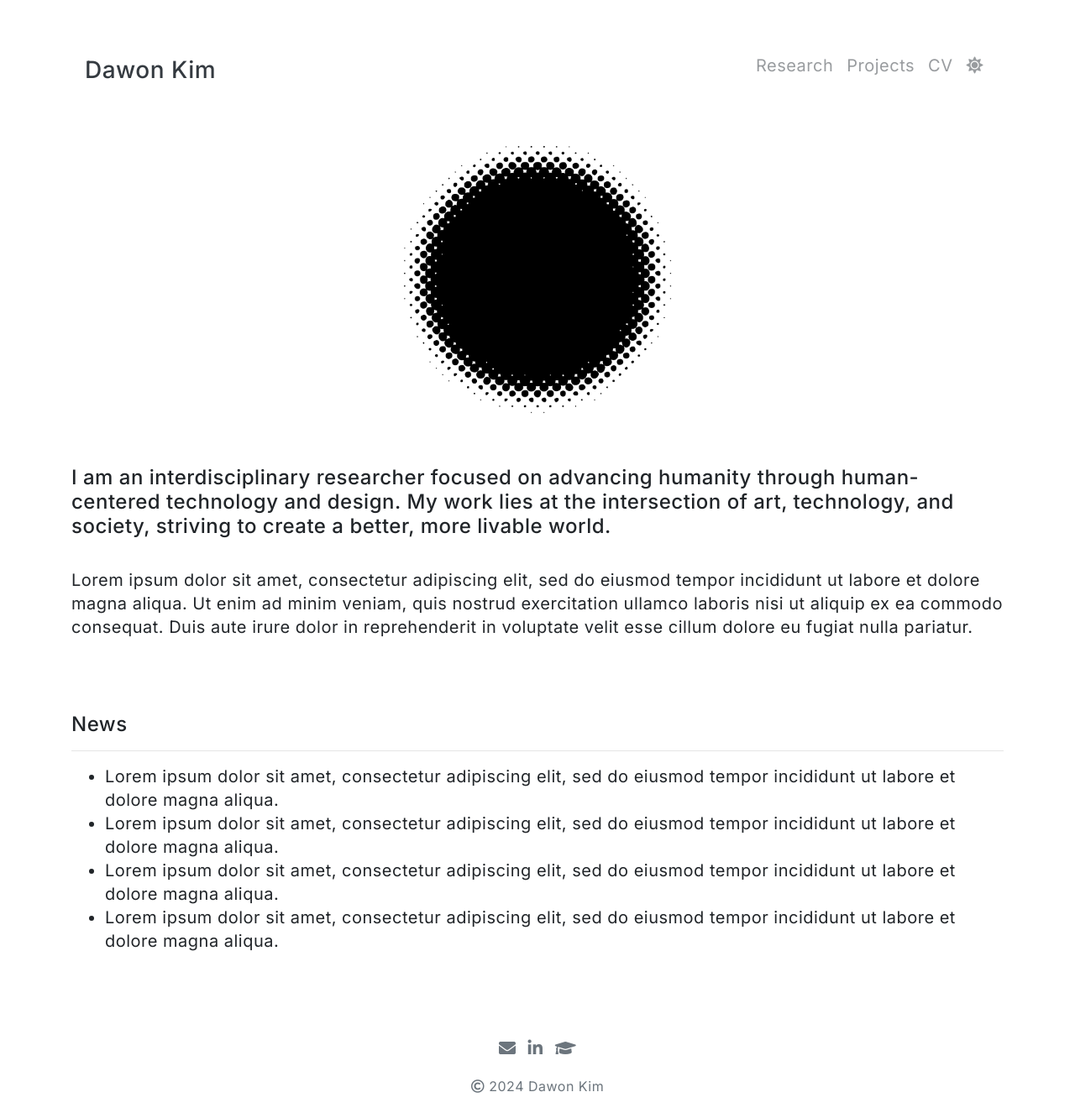
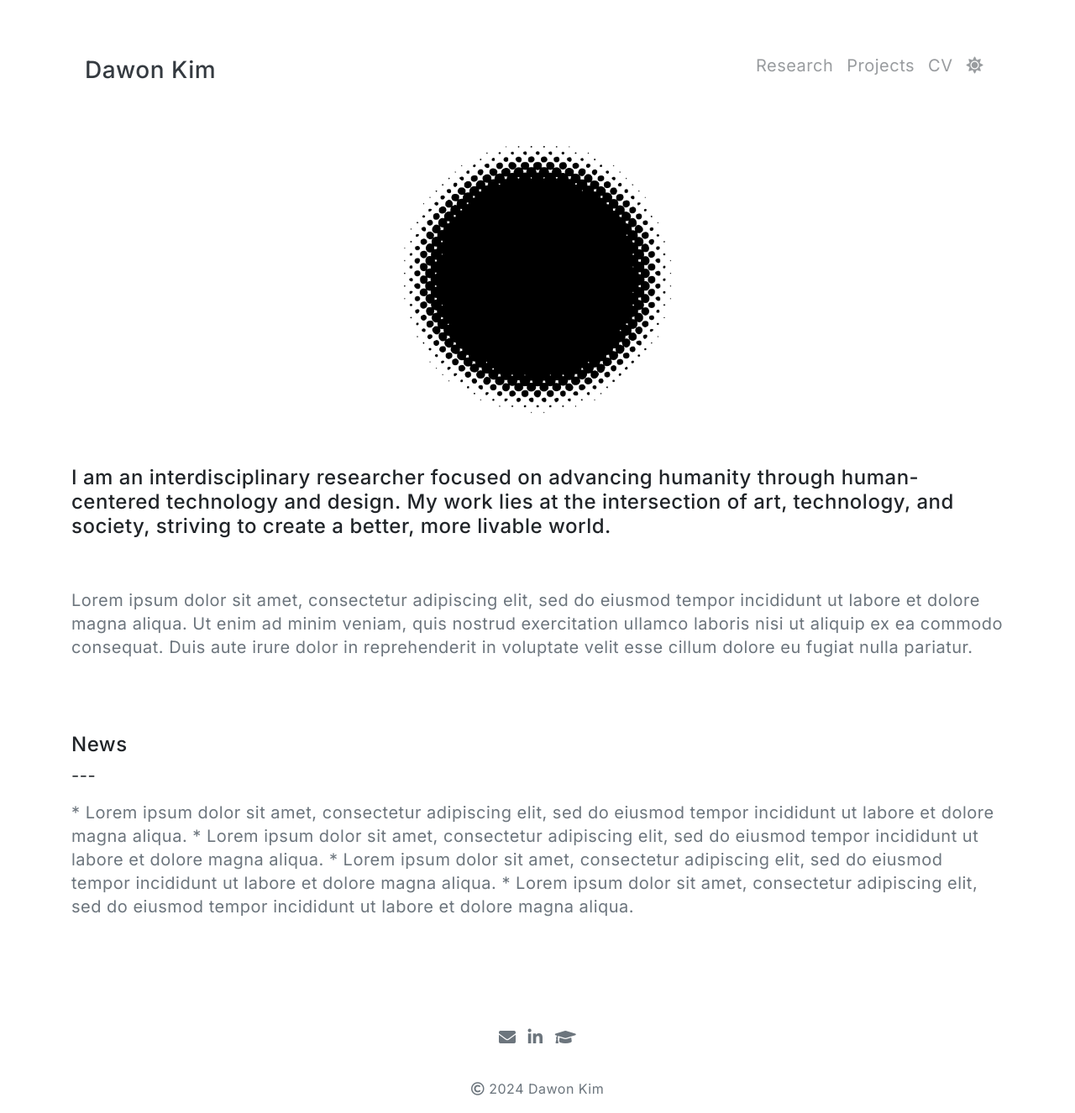
Before and after one commit to dawonkimhci/dawonkimhci.github.io, a Jekyll site: the page built from pages/index.md, in a window 1280 px wide. Shown: the whole page at 84% size. Built offline with Jekyll 4.4.1, drawn with Linux system fonts in a browser that asks for light colours.

Commit message:
Update index.md

```diff
--- a/pages/index.md
+++ b/pages/index.md
@@ -6,18 +6,24 @@
 {% include landing.html %}
 
 
-<p class="text-muted wow animated fadeIn" data-wow-delay=".25s">
-<h4>I am an interdisciplinary researcher focused on advancing humanity through human-centered technology and design. My work lies at the intersection of art, technology, and society, striving to create a better, more livable world.</h4><br>
+
+
+<p class="text-muted wow animated fadeIn" data-wow-delay=".15s">
+<h4>I am an interdisciplinary researcher focused on advancing humanity through human-centered technology and design. My work lies at the intersection of art, technology, and society, striving to create a better, more livable world.
+</h4></p><br>
+<p class="text-muted wow animated fadeIn" data-wow-delay=".15s">
 Lorem ipsum dolor sit amet, consectetur adipiscing elit, sed do eiusmod tempor incididunt ut labore et dolore magna aliqua. Ut enim ad minim veniam, quis nostrud exercitation ullamco laboris nisi ut aliquip ex ea commodo consequat. Duis aute irure dolor in reprehenderit in voluptate velit esse cillum dolore eu fugiat nulla pariatur.
 </p>
 <br>
 <br>
-<h4>News</h4>
+<p class="text-muted wow animated fadeIn" data-wow-delay=".15s"><h4>News</h4><p>
 ---
+<p class="text-muted wow animated fadeIn" data-wow-delay=".15s">
 * Lorem ipsum dolor sit amet, consectetur adipiscing elit, sed do eiusmod tempor incididunt ut labore et dolore magna aliqua.
 * Lorem ipsum dolor sit amet, consectetur adipiscing elit, sed do eiusmod tempor incididunt ut labore et dolore magna aliqua.
 * Lorem ipsum dolor sit amet, consectetur adipiscing elit, sed do eiusmod tempor incididunt ut labore et dolore magna aliqua.
 * Lorem ipsum dolor sit amet, consectetur adipiscing elit, sed do eiusmod tempor incididunt ut labore et dolore magna aliqua.
+</p>
 <br>
 <br>
 <br>
```
